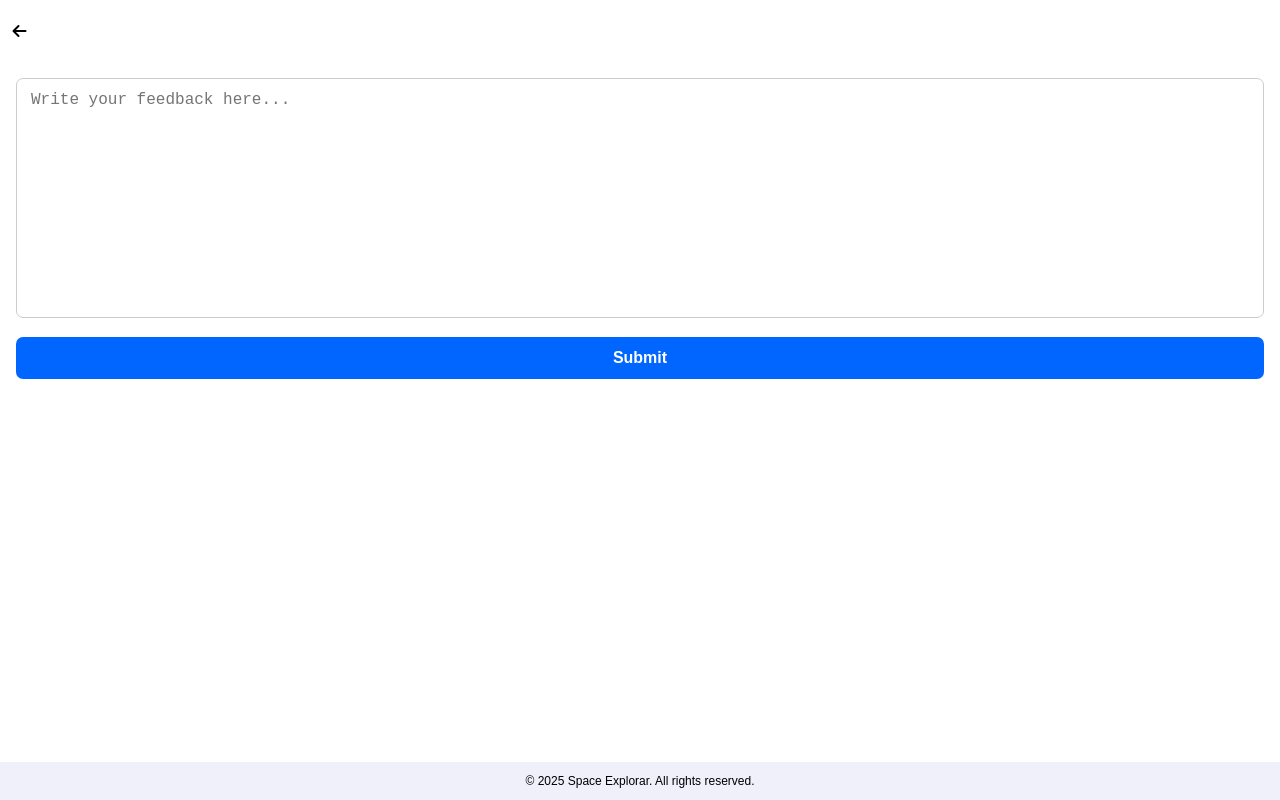
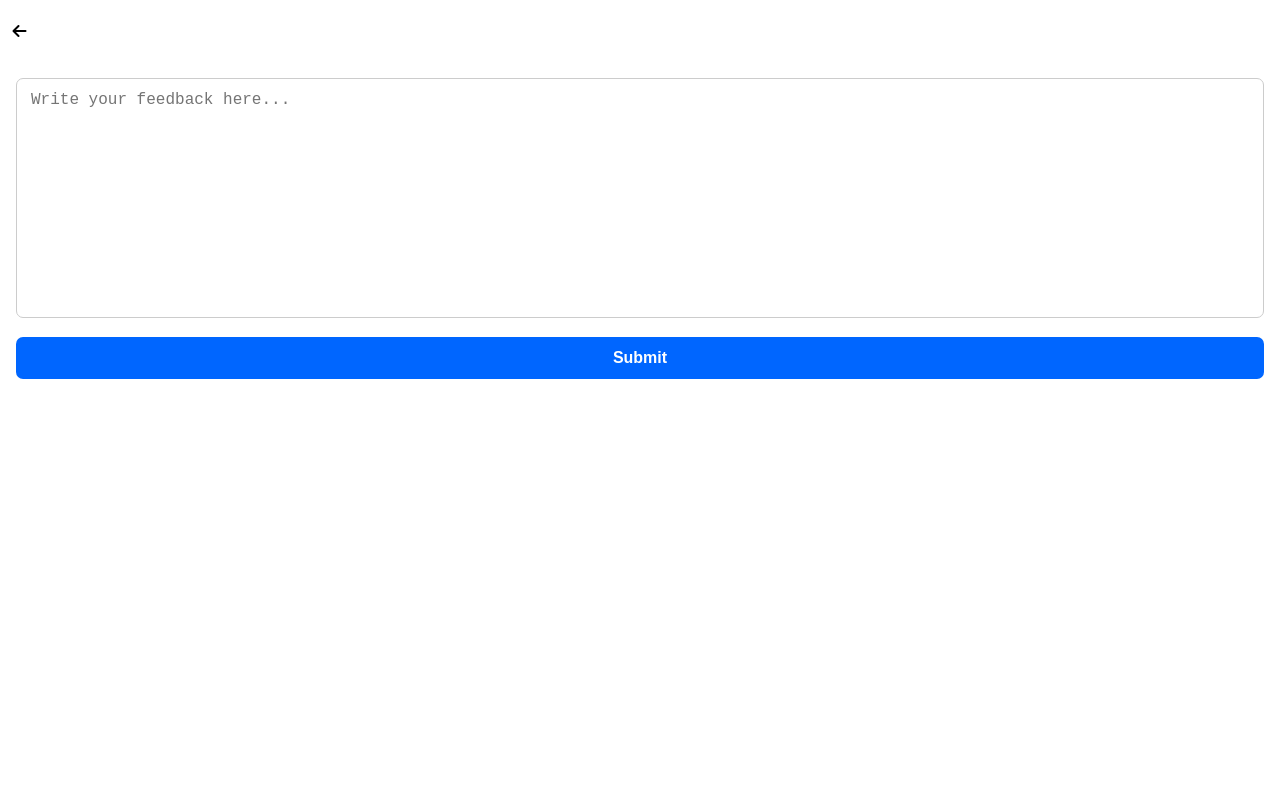
Before and after one commit to ajaysalve09/media, a plain HTML site: page feedback.html in a window 1280 px wide. Drawn offline with Linux system fonts and the light colour scheme.

Commit message:
Update feedback.html

```diff
--- a/feedback.html
+++ b/feedback.html
@@ -101,6 +101,7 @@
       <button id="submitFeedback" class="feedback-submit">Submit</button>
     </div>
 
+
     <div id="thankYouMessage" class="thank-you">
       <div class="success-icon">✔</div>
       <h3>Thank You!</h3>
@@ -135,10 +136,5 @@
     });
   </script>
 
-
-<footer>
-  <p>© 2025 Space Explorar. All rights reserved.</p>
-</footer>
-
 </body>
 </html>
```
